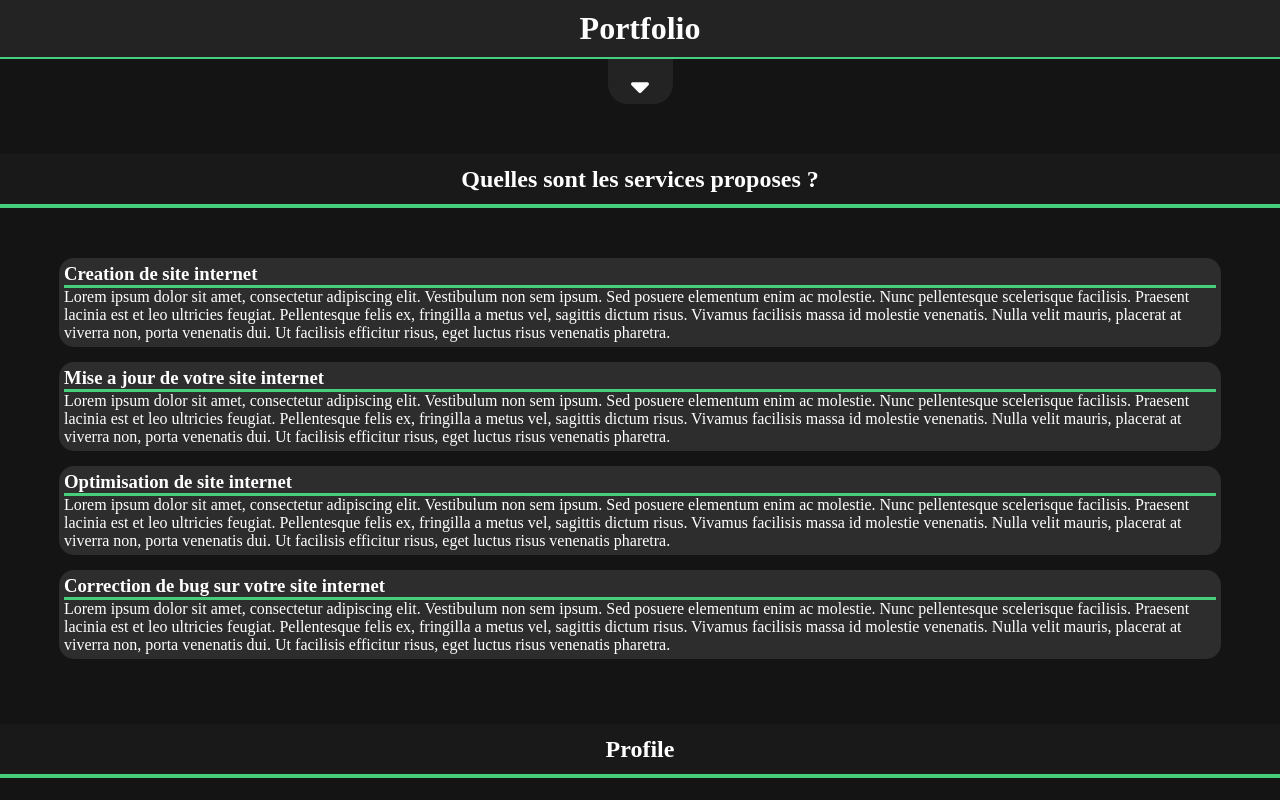
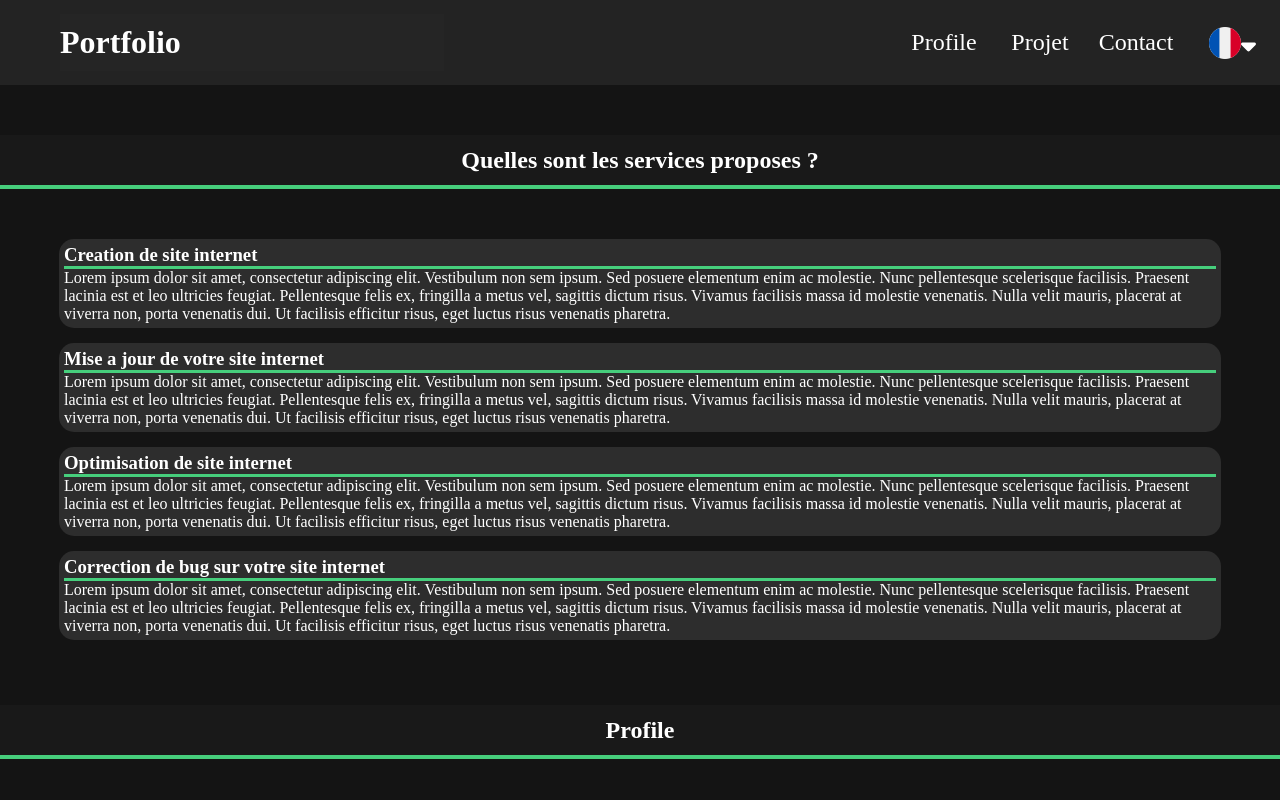
Before and after one commit to Noxatris/portfolio-fiverr, an Angular app: page / in a window 1280 px wide. Shown: the top 800 px of the page. Built offline with nearby package versions, Linux system fonts and the light colour scheme.

Commit message:
Header desktop responsive

```diff
--- a/src/app/header/header.component.html
+++ b/src/app/header/header.component.html
@@ -1,5 +1,4 @@
 <header>
-    <div>
         <div class="container_Title">
             <h1>Portfolio</h1>
         </div>
@@ -10,9 +9,9 @@
             </label>
             <div class="green_separator"></div>
             <ul>
-                <li>Profile</li>
-                <li>Projet</li>
-                <li>Contact</li>
+                <li><a href="">Profile</a></li>
+                <li><a href="">Projet</a></li>
+                <li><a href="">Contact</a></li>
                 <li>
                     <img src="../../assets/img/flagFR.png" alt="Drapeau Francais">
                     <input type="checkbox" id="chk_langage" name="chk_langage">
@@ -22,5 +21,4 @@
                 </li>
             </ul>
         </nav>
-    </div>
 </header>
--- a/src/app/header/header.component.scss
+++ b/src/app/header/header.component.scss
@@ -35,6 +35,15 @@ ul li{
     font-size: 1.5em;
     display: flex;
     justify-content: center;
+}
+
+a{
+    text-decoration: none;
+    display: flex;
+    justify-content: center;
+    align-items: center;
+    width: 100%;
+    height: 100%;
 }
 
 .green_separator{
@@ -77,3 +86,105 @@ input{
 #chk_menu:checked ~ ul{
     display: flex;
 }
+
+/*==========================================================================================================================================================
+============================================================================================================================================================
+                                                                        DESKTOP
+============================================================================================================================================================
+==========================================================================================================================================================*/
+
+@media only screen and (min-width: 1025px){
+    header {
+        display: flex;
+        flex-direction: row;
+        justify-content: space-between;
+        align-items: center;
+        width: 100%;
+        background-color: #262626D9;
+        height: 85px;
+    }
+
+    .container_Title{
+        width: 30%;
+        justify-content: flex-start;
+        margin-left: 60px;
+    }
+
+    /*===========================================================================
+                                    Naviguation
+    ===========================================================================*/
+    nav{
+        display: flex;
+        flex-direction: row;
+        align-items: center;
+        width: 30%;
+        height: 100%;
+    }
+    ul{
+        background-color: transparent;
+        width: 100%;
+        display: flex;
+        flex-direction: row;
+        justify-content: center;
+        align-items: center;
+        height: 100%;
+        display: flex;
+    }
+    ul li{
+        background-color: transparent;
+        width: 25%;
+        height: 100%;
+        font-size: 1.5em;
+        display: flex;
+        justify-content: center;
+        align-items: center;
+    }
+
+    ul li:hover{
+        border-bottom: 3px solid #46CE7F;
+        background-color: #0c0c0ce3;;
+    }
+    a:hover{
+        color:#46CE7F;
+    }
+
+    .green_separator{
+        display: none;
+    }
+
+    input{
+        text-decoration: none;
+        appearance: none;
+        display: none;
+    }
+
+    .button{
+        background-color: #262626D9;
+        display: flex;
+        justify-content: center;
+        align-items: center;
+    }
+
+    .btnMenu{
+        background-color: #262626D9;
+        display: none;
+        justify-content: center;
+        align-items: center;
+        width: 65px;
+        height: 45px;
+        border-bottom-left-radius: 20px;
+        border-bottom-right-radius: 20px;
+        font-size: 1.8em;
+    }
+
+    .container_btn{
+        width: 100%;
+        display: flex;
+        flex-direction: column;
+        align-items: center;
+    }
+
+    #chk_menu:checked ~ ul{
+        display: flex;
+    }
+}
```
